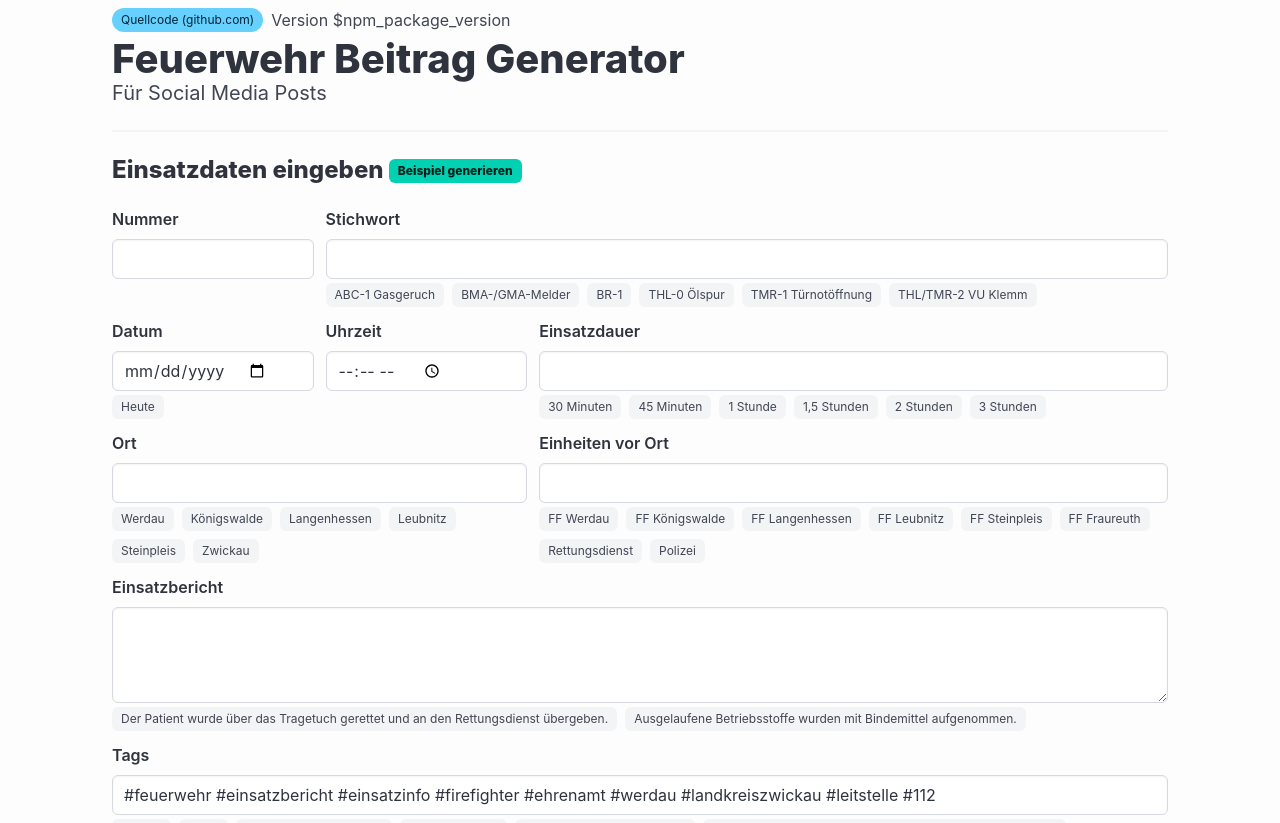
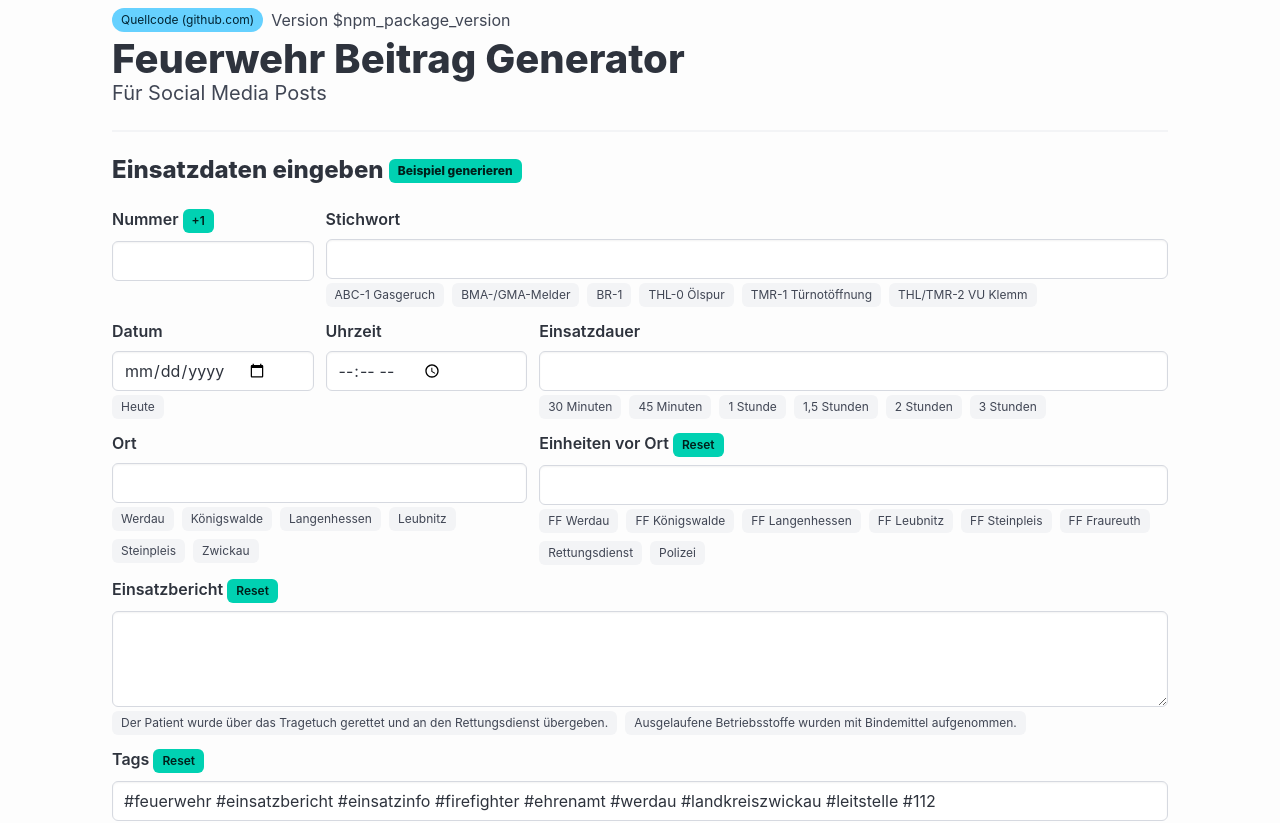
Before and after one commit to turbopixel/Feuerwehr-Beitrag-Generator, a Vue app: page / in a window 1280 px wide. Shown: the top 823 px of the page. Built offline with nearby package versions, Linux system fonts and the light colour scheme.

Commit message:
add reset buttons to specific fields

```diff
--- a/src/components/LayoutForm.vue
+++ b/src/components/LayoutForm.vue
@@ -67,6 +67,21 @@ export default {
 
       this.$data.tags = this.$data.tags + " " + e.target.innerText
     },
+    reset_einheiten(e) {
+      // console.log(e.target.innerText)
+
+      this.$data.einheiten = "";
+    },
+    reset_einsatzbericht(e) {
+      // console.log(e.target.innerText)
+
+      this.$data.bericht = "";
+    },
+    reset_tags(e) {
+      // console.log(e.target.innerText)
+
+      this.$data.tags = "#feuerwehr #einsatzbericht #einsatzinfo #firefighter #ehrenamt #werdau #landkreiszwickau #leitstelle #112";
+    },
     create_example() {
       this.$data.nummer = "42";
       this.$data.datum = new moment().startOf('month').format("YYYY-MM-DD");
@@ -104,7 +119,7 @@ export default {
 
       <div class="grid">
         <div class="cell is-col-start-1">
-          <label for="nummer" class="label">Nummer</label>
+          <label for="nummer" class="label">Nummer <span class="tag is-primary is-clickable" @click="nummer++">+1</span></label>
           <input type="text" class="input" v-model="nummer" id="nummer">
         </div>
         <div class="cell is-col-span-4">
@@ -163,7 +178,7 @@ export default {
           </div>
         </div>
         <div class="cell is-col-span-3">
-          <label for="einheiten" class="label">Einheiten vor Ort</label>
+          <label for="einheiten" class="label">Einheiten vor Ort <span class="tag is-primary is-clickable" @click="reset_einheiten">Reset</span></label>
           <input type="text" class="input" v-model="einheiten" id="einheiten">
           <div class="help">
             <div class="tags">
@@ -179,7 +194,7 @@ export default {
           </div>
         </div>
         <div class="cell is-col-start-1 is-col-span-5">
-          <label for="bericht" class="label">Einsatzbericht</label>
+          <label for="bericht" class="label">Einsatzbericht <span class="tag is-primary is-clickable" @click="reset_einsatzbericht">Reset</span></label>
           <textarea class="textarea" rows="3" v-model="bericht" name="bericht"></textarea>
           <div class="help">
             <div class="tags">
@@ -190,7 +205,7 @@ export default {
         </div>
 
         <div class="cell is-col-start-1 is-col-span-5">
-          <label for="tags" class="label">Tags</label>
+          <label for="tags" class="label">Tags <span class="tag is-primary is-clickable" @click="reset_tags">Reset</span></label>
           <input type="text" class="input" v-model="tags" id="tags">
           <div class="help">
             <div class="tags">
```
